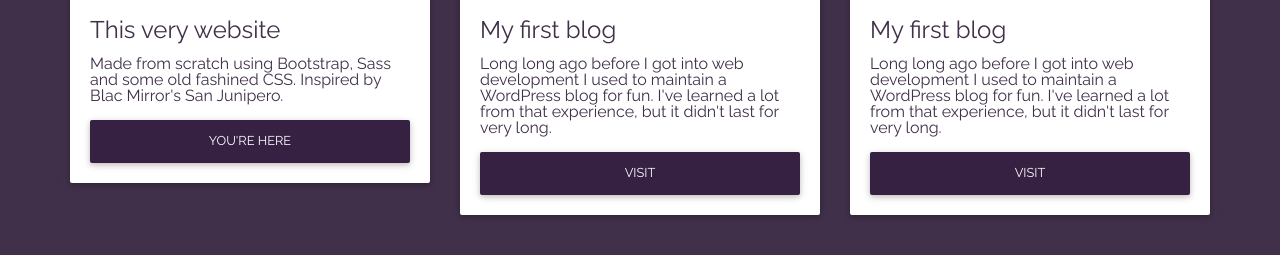
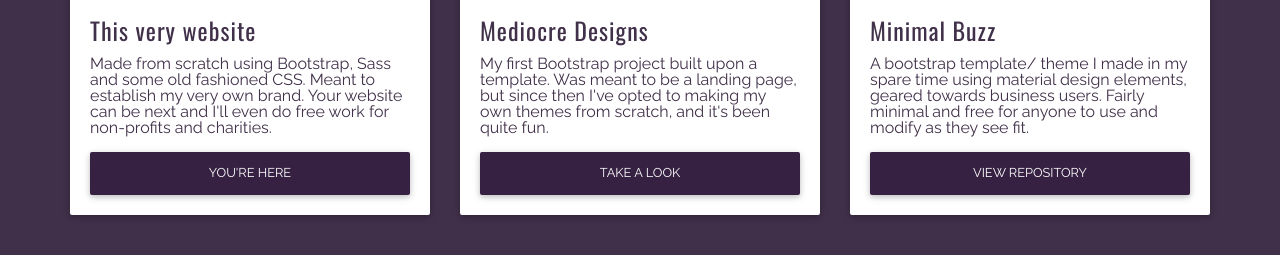
Before and after one commit to YamenSharaf/MDBS, a plain HTML site: page index.html in a window 1280 px wide. Shown: the part 2359-2614 px from the top of the page. Drawn offline with nearby package versions, Linux system fonts and the light colour scheme.

Commit message:
finished cards

```diff
--- a/index.html
+++ b/index.html
@@ -296,7 +296,7 @@
                                 <!--Title-->
                                 <h4 class="card-title">This very website</h4>
                                 <!--Text-->
-                                <p class="card-text">Made from scratch using Bootstrap, Sass and some old fashined CSS. Inspired by Blac Mirror's San Junipero. </p>
+                                <p class="card-text">Made from scratch using Bootstrap, Sass and some old fashioned CSS. Meant to establish my very own brand. Your website can be next and I'll even do free work for non-profits and charities. </p>
                                 <a href="#" class="btn btn-block btn-secondary">You're here</a>
                             </div>
                             <!--/.Card content-->
@@ -319,10 +319,10 @@
                             <!--Card content-->
                             <div class="card-block">
                                 <!--Title-->
-                                <h4 class="card-title">My first blog</h4>
+                                <h4 class="card-title">Mediocre Designs</h4>
                                 <!--Text-->
-                                <p class="card-text">Long long ago before I got into web development I used to maintain a WordPress blog for fun. I've learned a lot from that experience, but it didn't last for very long.</p>
-                                <a href="http://ysharaf.tk/" class="btn btn-block btn-secondary">Visit</a>
+                                <p class="card-text">My first Bootstrap project built upon a template. Was meant to be a landing page, but since then I've opted to making my own themes from scratch, and it's been quite fun.</p>
+                                <a href="http://ysharaf.tk/" class="btn btn-block btn-secondary">Take a look</a>
                             </div>
                             <!--/.Card content-->
                         </div>
@@ -335,7 +335,7 @@
                             <!--Card image-->
                             <div class="view overlay hm-white-slight">
                                 <img src="img/min-buzz.jpg" class="img-fluid" alt="">
-                                <a href="https://mronline.wordpress.com/">
+                                <a href="https://yamensharaf.github.io/Minimal-Buzz-minimal-business-theme/">
                                     <div class="mask waves-effect waves-light"></div>
                                 </a>
                             </div>
@@ -344,10 +344,10 @@
                             <!--Card content-->
                             <div class="card-block">
                                 <!--Title-->
-                                <h4 class="card-title">My first blog</h4>
+                                <h4 class="card-title">Minimal Buzz</h4>
                                 <!--Text-->
-                                <p class="card-text">Long long ago before I got into web development I used to maintain a WordPress blog for fun. I've learned a lot from that experience, but it didn't last for very long.</p>
-                                <a href="https://mronline.wordpress.com/" class="btn btn-block btn-secondary">Visit</a>
+                                <p class="card-text">A bootstrap template/ theme I made in my spare time using material design elements, geared towards business users. Fairly minimal and free for anyone to use and modify as they see fit.</p>
+                                <a href="https://github.com/YamenSharaf/Minimal-Buzz-minimal-business-theme/" class="btn btn-block btn-secondary">View Repository</a>
                             </div>
                             <!--/.Card content-->
                         </div>
--- a/sass/_style.scss
+++ b/sass/_style.scss
@@ -234,6 +234,8 @@
 
     h4 {
       color: #403049 !important;
+      font-family: 'Oswald', sans-serif !important;
+      letter-spacing: 1px;
     }
     p {
       color: #403049 !important;
```
Also changed, not shown: css/app.css, sass/_style.min.css, 2 other files.
